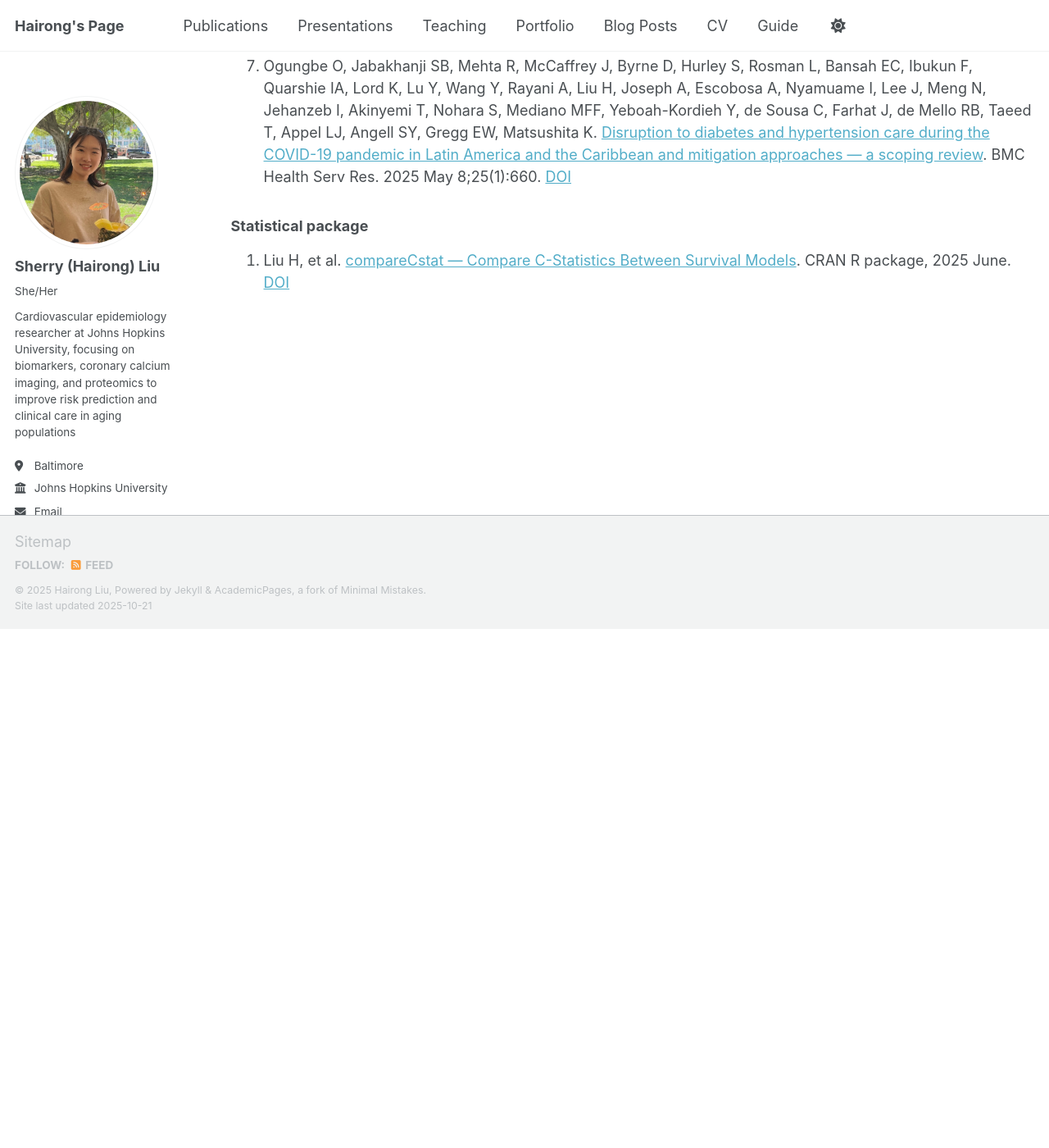
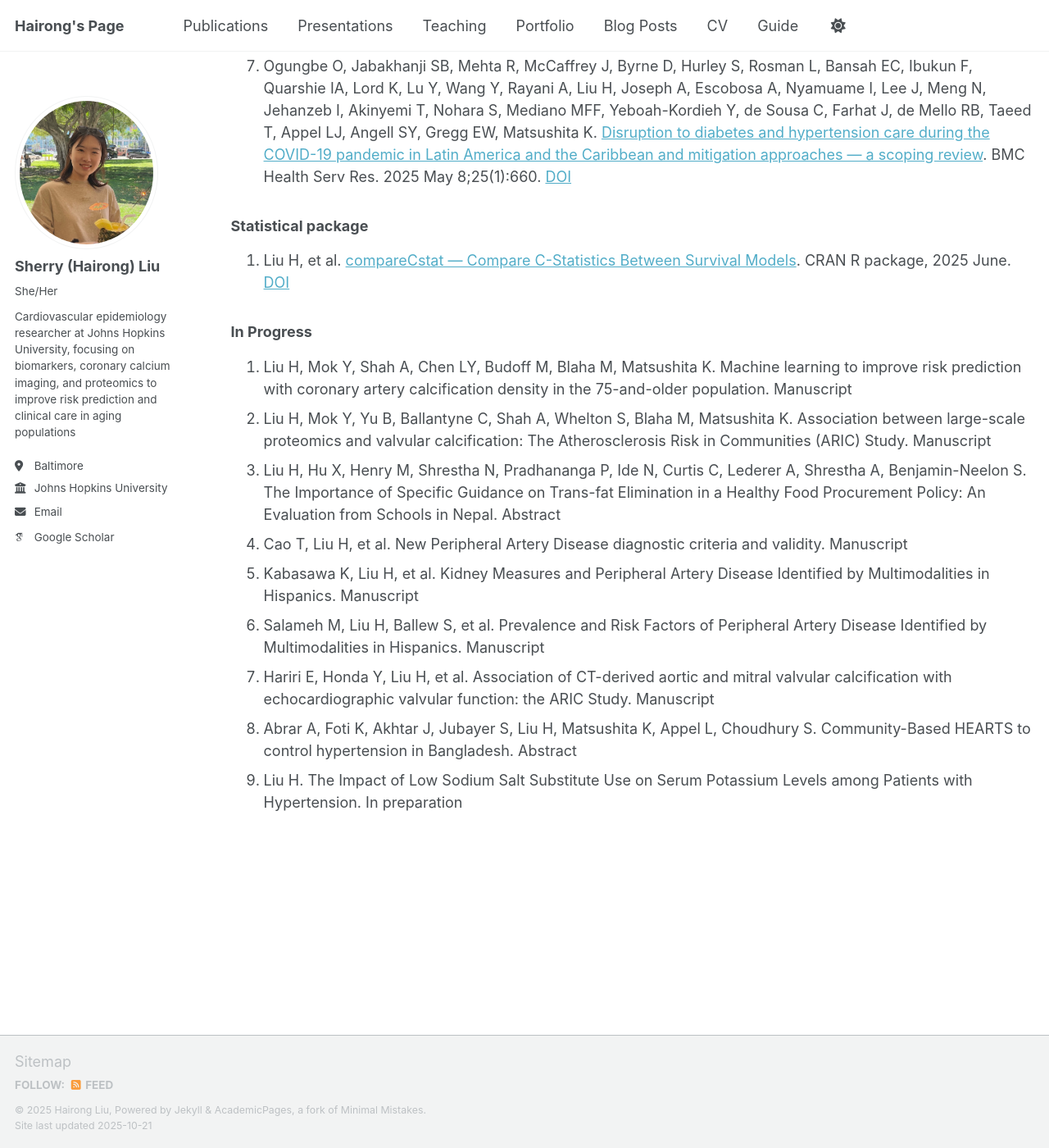
Before and after one commit to sherry090345/sherry090345.github.io, a Jekyll site: the page built from _pages/publications.html, in a window 1280 px wide and 1400 px high, scrolled down 717 px. Shown: the whole window at 82% size. Built offline with Jekyll 4.4.1, drawn with Linux system fonts in a browser that asks for light colours; some web fonts are replaced; a script that is not in the unit is left out; before the commit the page ends 1484 px from its top, so only the background shows below that.

Commit message:
publications.html

```diff
--- a/_pages/publications.html
+++ b/_pages/publications.html
@@ -216,3 +216,82 @@ classes: publications-page
     </div>
   </li>
 </ol>
+
+<!-- 把这个“ In Progress ”区块贴到你想放的位置 -->
+<h3 class="pub-section-title">In Progress</h3>
+
+<ol class="ref-list">
+
+  <li class="ref-item">
+    <div class="ref-body">
+      <span class="authors"><span class="me">Liu H</span>, Mok Y, Shah A, Chen LY, Budoff M, Blaha M, Matsushita K.</span>
+      <span class="ref-title no-link">Machine learning to improve risk prediction with coronary artery calcification density in the 75-and-older population</span>.
+      <span class="status is-manuscript">Manuscript</span>
+    </div>
+  </li>
+
+  <li class="ref-item">
+    <div class="ref-body">
+      <span class="authors"><span class="me">Liu H</span>, Mok Y, Yu B, Ballantyne C, Shah A, Whelton S, Blaha M, Matsushita K.</span>
+      <span class="ref-title no-link">Association between large-scale proteomics and valvular calcification: The Atherosclerosis Risk in Communities (ARIC) Study</span>.
+      <span class="status is-manuscript">Manuscript</span>
+    </div>
+  </li>
+
+  <li class="ref-item">
+    <div class="ref-body">
+      <span class="authors"><span class="me">Liu H</span>, Hu X, Henry M, Shrestha N, Pradhananga P, Ide N, Curtis C, Lederer A, Shrestha A, Benjamin-Neelon S.</span>
+      <span class="ref-title no-link">The Importance of Specific Guidance on Trans-fat Elimination in a Healthy Food Procurement Policy: An Evaluation from Schools in Nepal</span>.
+      <span class="status is-abstract">Abstract</span>
+    </div>
+  </li>
+
+  <li class="ref-item">
+    <div class="ref-body">
+      <span class="authors">Cao T, <span class="me">Liu H</span>, et al.</span>
+      <span class="ref-title no-link">New Peripheral Artery Disease diagnostic criteria and validity</span>.
+      <span class="status is-manuscript">Manuscript</span>
+    </div>
+  </li>
+
+  <li class="ref-item">
+    <div class="ref-body">
+      <span class="authors">Kabasawa K, <span class="me">Liu H</span>, et al.</span>
+      <span class="ref-title no-link">Kidney Measures and Peripheral Artery Disease Identified by Multimodalities in Hispanics</span>.
+      <span class="status is-manuscript">Manuscript</span>
+    </div>
+  </li>
+
+  <li class="ref-item">
+    <div class="ref-body">
+      <span class="authors">Salameh M, <span class="me">Liu H</span>, Ballew S, et al.</span>
+      <span class="ref-title no-link">Prevalence and Risk Factors of Peripheral Artery Disease Identified by Multimodalities in Hispanics</span>.
+      <span class="status is-manuscript">Manuscript</span>
+    </div>
+  </li>
+
+  <li class="ref-item">
+    <div class="ref-body">
+      <span class="authors">Hariri E, Honda Y, <span class="me">Liu H</span>, et al.</span>
+      <span class="ref-title no-link">Association of CT-derived aortic and mitral valvular calcification with echocardiographic valvular function: the ARIC Study</span>.
+      <span class="status is-manuscript">Manuscript</span>
+    </div>
+  </li>
+
+  <li class="ref-item">
+    <div class="ref-body">
+      <span class="authors">Abrar A, Foti K, Akhtar J, Jubayer S, <span class="me">Liu H</span>, Matsushita K, Appel L, Choudhury S.</span>
+      <span class="ref-title no-link">Community-Based HEARTS to control hypertension in Bangladesh</span>.
+      <span class="status is-abstract">Abstract</span>
+    </div>
+  </li>
+
+  <li class="ref-item">
+    <div class="ref-body">
+      <span class="authors"><span class="me">Liu H</span>.</span>
+      <span class="ref-title no-link">The Impact of Low Sodium Salt Substitute Use on Serum Potassium Levels among Patients with Hypertension</span>.
+      <span class="status is-inprep">In preparation</span>
+    </div>
+  </li>
+
+</ol>
```
